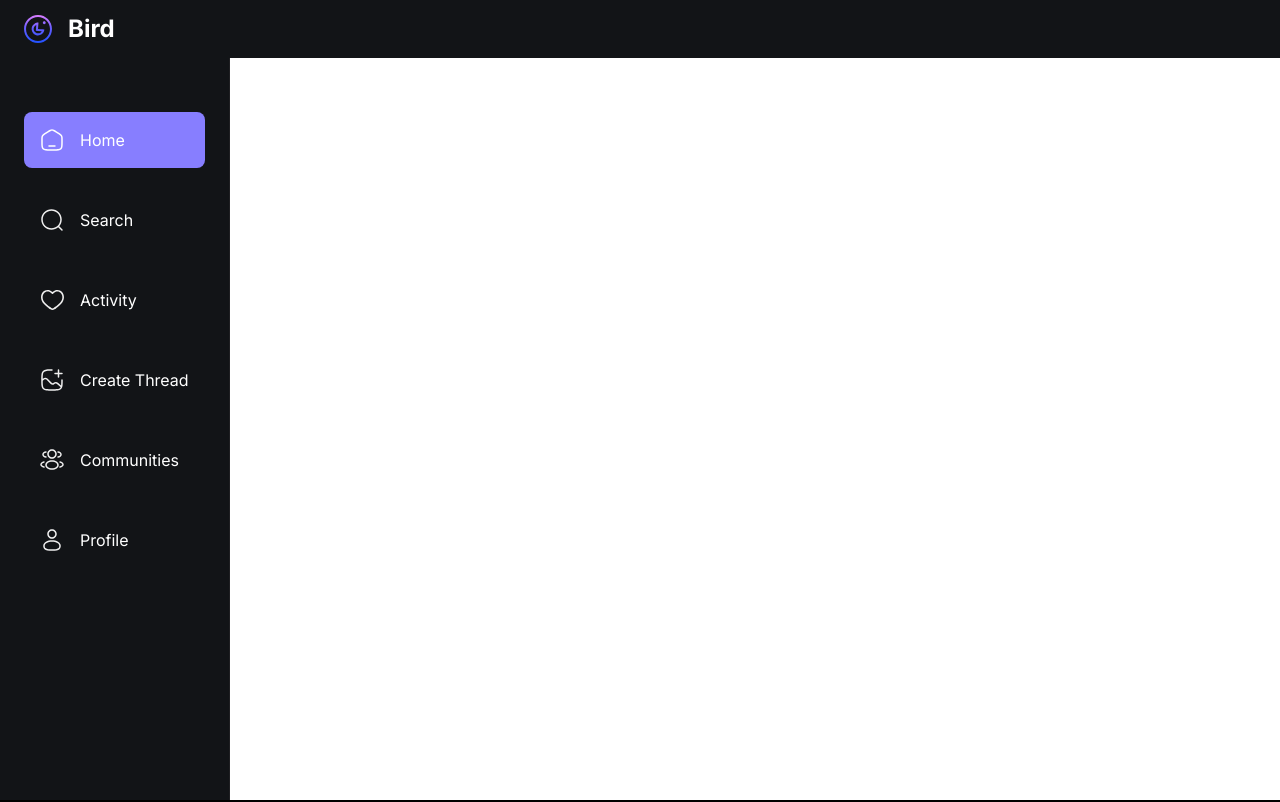
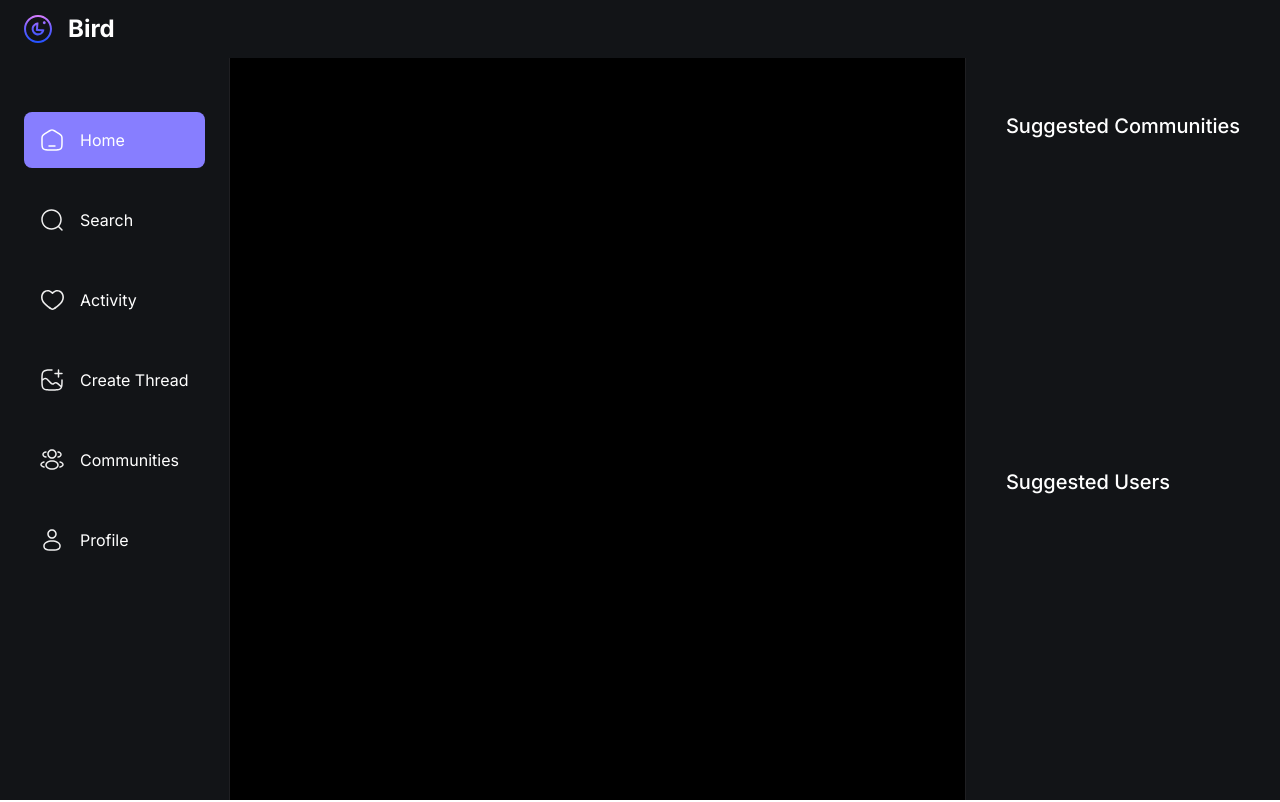
Before and after one commit to Muhsin-42/bird, a Next.js app: page / in a window 1280 px wide. Shown: the top 802 px of the page. Built offline with nearby package versions, Linux system fonts and the light colour scheme; no server answers.

Commit message:
rightBar layout done

```diff
--- a/app/(root)/layout.tsx
+++ b/app/(root)/layout.tsx
@@ -25,7 +25,7 @@
         <body className={inter.className}>
           <NavBar />
 
-          <main>
+          <main className='flex flex-row'>
             <LeftSideBar/>
               <section className='main-container'>
                 <div className='w-full max-w-4xl'>
--- a/components/shared/Footer.tsx
+++ b/components/shared/Footer.tsx
@@ -19,7 +19,7 @@
               <Link
                 href={link.route}
                 key={link.label}
-                className={`leftsidebar_link ${isActive && 'bg-primary-500'}`}
+                className={`bottombar_link ${isActive && 'bg-primary-500'}`}
               >
                 <Image
                   src={link.imgURL}
@@ -27,7 +27,7 @@
                   width={24}
                   height={24}
                 />
-                <p className="text-light-1 max-lg:hidden">{link.label}</p>
+                <p className="text-subtle-medium text-light-1 max-sm:hidden">{link.label?.split(' ')[0]}</p>
               </Link>
             )
         })}
--- a/components/shared/NavBar.tsx
+++ b/components/shared/NavBar.tsx
@@ -1,4 +1,5 @@
 import { OrganizationSwitcher, SignOutButton, SignedIn, SignedOut } from '@clerk/nextjs'
+import { dark } from '@clerk/themes'
 import Image from 'next/image'
 import Link from 'next/link'
 import React, { useState } from 'react'
@@ -34,6 +35,7 @@
 
         <OrganizationSwitcher
             appearance={{
+              baseTheme: dark,
               elements:{
                 organizationSwitcherTrigger: 'py-2 px-4'
               }
--- a/components/shared/RightSideBar.tsx
+++ b/components/shared/RightSideBar.tsx
@@ -2,7 +2,14 @@
 
 const RightSideBar = () => {
   return (
-    <div>RightSideBar</div>
+    <section className='custom-scrollbar  rightsidebar'>
+      <div className="flex flex-1 flex-col justify-start">
+        <h3 className='text-heading4-medium text-light-1'>Suggested Communities</h3>
+      </div>
+      <div className="flex flex-1 flex-col justify-start">
+        <h3 className='text-heading4-medium text-light-1'>Suggested Users</h3>
+      </div>
+    </section>
   )
 }
 
--- a/package.json
+++ b/package.json
@@ -10,6 +10,7 @@
   },
   "dependencies": {
     "@clerk/nextjs": "^4.26.2",
+    "@clerk/themes": "^1.7.9",
     "@uploadthing/react": "^5.7.0",
     "mongoose": "^8.0.0",
     "next": "14.0.1",
```
Also changed, not shown: 1 other file (tests, documents, lock files or other folders).
